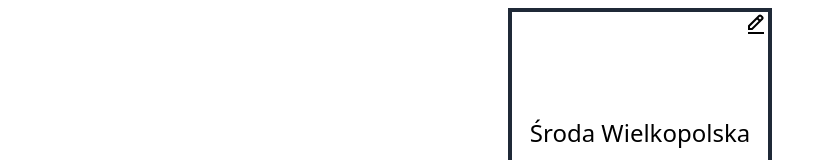
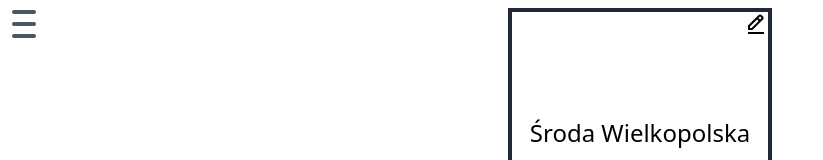
Before and after one commit to BartoszJakubowsky/calendar, a React (Create React App) app: page / in a window 1280 px wide. Shown: the top 160 px of the page, without its empty margins (0-823 px from the left). Built offline with nearby package versions, Linux system fonts and the light colour scheme; data requests are answered from the project's data file.

Commit message:
Animations in progress

```diff
--- a/src/App.js
+++ b/src/App.js
@@ -18,6 +18,7 @@ import MainPage from './pages/MainPage'
 import AdminUserPage from './pages/AdminUserPage'
 import CreateCalendarPage from './pages/CreateCalendarPage'
 import NotFoundPage from './pages/NotFoundPage'
+import Menu from './components/Menu'
 //only for test purpusses -> at the end it's goint to be admin
 import useCalendars from './hooks/useCalendars';
 import useAuthenctication from './hooks/useAuthentication';
@@ -29,6 +30,9 @@ function App()
       const {isAdmin} = useAuthenctication();
       const {login, calendars, calendarToEdit, currentPath} = useCalendars();
       const location = useLocation();
+
+      const formsPaths = ['/logowanie', '/haslo', '/rejestracja'];
+
       const calendarsRoutes = calendars.map(calendar=>
             {
                   if (calendar.name === undefined || calendar.name === '')
@@ -37,10 +41,13 @@ function App()
                   return <Route path={name} element={<CalendarPage calendar={calendar}/>}/>;
 
             });
-      return <AnimatePresence initial={false} mode='wait'>
+
+        return (<>
+                  <AnimatePresence initial={false} mode='wait'>
+                  {formsPaths.includes(currentPath)? false : <Menu className='flex'/>}
                   <Routes key={location.pathname} location={location}>
                         <Route path='/' element={<MainPage/>} replace/>
-                        <Route path='/logowanie' element={<LoginPage/>}/>
+                        {formsPaths.map(form => {return <Route path={form} element={<LoginPage/>}/>})}
 
                   {calendarsRoutes}
                   {/* {login &&
@@ -59,6 +66,7 @@ function App()
                         <Route path='*'element={<NotFoundPage/>}/>
                   </Routes>
                   </AnimatePresence>
+                  </>)
 }
 
 export default App;
--- /dev/null
+++ b/src/components/Menu.jsx
@@ -0,0 +1,24 @@
+import classNames from "classnames";
+import HamburgerIcon from "../pages/calendarPage/calendar/menuComponents/HamburgerIcon";
+import useMobileDevice from '../hooks/useMobileDevice'
+import DesktopMenu from "../pages/calendarPage/calendar/menuComponents/DesktopMenu";
+import MobileMenu from "../pages/calendarPage/calendar/menuComponents/MobileMenu";
+import { useState } from "react";
+
+export default function Menu({calendarName,...rest})
+{
+    //remeber to fix calenbdarName to center
+    const menuClassName = classNames(rest.className)
+    const isMobile = useMobileDevice();
+    const [isOpen, setIsOpen] = useState(false);
+    const handleMenuClick = () => setIsOpen(!isOpen);
+
+  return (
+    <div className={rest.className?rest.className : `bg-red-400 flex items-center justify-center w-full h-12`}>
+        <HamburgerIcon  onClick={handleMenuClick} className='scale-75 absolute left-0 top-0 z-30'  />
+        {calendarName? <h1 className="cursor-default flex">{calendarName}</h1> : false}
+        {isMobile? <MobileMenu isOpen={isOpen}/> : <DesktopMenu isOpen={isOpen} close={handleMenuClick}/>}
+    </div>
+       );
+
+}
--- a/src/pages/LoginPage.js
+++ b/src/pages/LoginPage.js
@@ -35,7 +35,8 @@ export default function LoginPage({page})
 
 
     return (
-        <m.div className="flex bg-indigo-100 justify-center h-screen w-screen overflow-hidden" initial={{y: '100%'}} animate={{y: "0%"}} transition={{duration:0.5, ease: 'easeOut'}} exit={{opacity:0}} layoutId='1'>
+        <m.div className="flex bg-indigo-100 justify-center h-screen w-screen overflow-hidden" initial={{opacity: 0}} animate={{opacity: 1}} transition={{duration:0.5, ease: 'easeOut'}} exit={{opacity:0}} layoutId='1'>
+        {/* <m.div className="flex bg-indigo-100 justify-center h-screen w-screen overflow-hidden" initial={{y: '100%'}} animate={{y: "0%"}} transition={{duration:0.5, ease: 'easeOut'}} exit={{opacity:0}} layoutId='1'> */}
             {springs.map((props, index) => (
               <animated.div key={index} className="absolute flex w-full h-full overflow-hidden pb-14" style={{ ...props }}>
                 {formToShow[index]}
--- a/src/pages/MainPage.js
+++ b/src/pages/MainPage.js
@@ -14,10 +14,11 @@ import useCalendars from '../hooks/useCalendars';
 import useAuthenctication from "../hooks/useAuthentication";
 import Convirm from "../components/Convirm";
 import {motion as m} from 'framer-motion';
+import Menu from "../components/Menu";
 
 function MainPage({className})
 {
-    const {calendars,navigate, convirm, setCalendarToEdit} = useCalendars();
+    const {calendars,navigate, convirm, setCalendarToEdit, currentPath} = useCalendars();
     const {isAdmin} = useAuthenctication();
 
 
@@ -61,7 +62,8 @@ function MainPage({className})
 
         })
 
-    return <m.div className=" flex flex-col justify-center items-center h-screen overflow-hidden" initial={{y: '100%'}} animate={{y: "0%"}} transition={{duration:0.5, ease: 'easeOut'}} exit={{opacity:1}} layoutId="1">
+    // return <m.div className=" flex flex-col justify-center items-center h-screen overflow-hidden"layout initial={{y: '100%'}} animate={{y: "0%"}} transition={{duration:0.5, ease: 'easeOut', type: 'spring', stiffness: 700, damping: 30}} exit={{opacity:1}} layoutId="1">
+    return <m.div className=" flex flex-col justify-center items-center h-screen overflow-hidden"layout initial={{y: '100%'}} animate={{y: "0%"}} transition={{type: 'spring', stiffness: 110, damping: 12}} exit={currentPath === '/logowanie'?{ opacity: 0, transition: 0.2} : {y: "100%"}} layoutId="1">
                     {createCalendarCard}
                     {/* Always show additional cart */}
 
--- a/src/pages/calendarPage/CalendarPage.jsx
+++ b/src/pages/calendarPage/CalendarPage.jsx
@@ -1,7 +1,7 @@
 import { useState } from "react";
 import { useSprings, animated } from "react-spring";
 import classNames from "classnames";
-import Menu from './calendar/Menu'
+import Menu from '../../components/Menu'
 import Month from "./calendar/Month";
 import useMobileDevice from "../../hooks/useMobileDevice";
 import useCalendars from '../../hooks/useCalendars';
--- a/src/pages/calendarPage/calendar/Menu.jsx
+++ /dev/null
@@ -1,24 +0,0 @@
-import classNames from "classnames";
-import HamburgerIcon from "./menuComponents/HamburgerIcon";
-import useMobileDevice from '../../../hooks/useMobileDevice'
-import DesktopMenu from "./menuComponents/DesktopMenu";
-import MobileMenu from "./menuComponents/MobileMenu";
-import { useState } from "react";
-
-export default function Menu({calendarName,...rest})
-{
-    //remeber to fix calenbdarName to center
-    const menuClassName = classNames(rest.className)
-    const isMobile = useMobileDevice();
-    const [isOpen, setIsOpen] = useState(false);
-    const handleMenuClick = () => setIsOpen(!isOpen);
-
-  return (
-    <div className='bg-red-400 flex items-center justify-center w-full h-12'>
-        <HamburgerIcon onClick={handleMenuClick} className='scale-75 absolute left-0 top-0 z-30'/>
-        {calendarName? <h1 className="cursor-default flex">{calendarName}</h1> : false}
-        {isMobile? <MobileMenu isOpen={isOpen}/> : <DesktopMenu isOpen={isOpen}/>}
-    </div>
-       );
-
-}
--- a/src/pages/calendarPage/calendar/menuComponents/DesktopMenu.jsx
+++ b/src/pages/calendarPage/calendar/menuComponents/DesktopMenu.jsx
@@ -2,9 +2,10 @@
 import { NavLink } from "react-router-dom";
 import useCalendars from "../../../../hooks/useCalendars";
 
-export default function DesktopMenu({isOpen})
+export default function DesktopMenu({isOpen, close})
 {
     const {calendars} = useCalendars();
+    const handleClick = ( ) => close();
 
     return (
     <nav className={`top-0 left-0 w-[35vw] bg-blue-600  p-10 pl-20 text-white absolute z-20 h-full  ease-in-out duration-300 ${
@@ -12,12 +13,12 @@ export default function DesktopMenu({isOpen})
     }`} >
         <h3 className="mt-20 text-4xl font-semibold text-white">Do dokończenia</h3>
         <ul>
-            <li><NavLink to='/' style={({isActive}) => {return {color: 'red'}}}>Strona główna</NavLink></li>
-            {calendars.map(calendar => {return <li><NavLink to={`/${calendar.name}`}>{calendar.name}</NavLink></li>})}
+            <li onClick={handleClick} ><NavLink to='/' style={({isActive}) => {return {color: 'red'}}}>Strona główna</NavLink></li>
+            {calendars.map(calendar => {return <li><NavLink to={`/${calendar.name.replaceAll(' ', '_').normalize("NFD").replace(/[\u0300-\u036f]/g, "")}`}>{calendar.name}</NavLink></li>})}
         </ul>
         <h3 className="mt-20 text-4xl font-semibold text-white">Pozostałe</h3>
         <ul>
-            <li><NavLink to='/logowanie'>Wyologuj się</NavLink></li>
+            <li onClick={handleClick}><NavLink to='/logowanie'>Wyologuj się</NavLink></li>
         </ul>
 
 
--- a/src/pages/calendarPage/calendar/menuComponents/HamburgerIcon.jsx
+++ b/src/pages/calendarPage/calendar/menuComponents/HamburgerIcon.jsx
@@ -1,4 +1,5 @@
 import React, { useState } from "react";
+import { motion as m } from "framer-motion";
 
 export default function HamburgerIcon({calendarName, ...rest})
 {
@@ -7,7 +8,7 @@ const appStyles = "app flex items-center justify-center pt-10";
 const genericHamburgerLine = `h-1 w-6 my-1 rounded-full bg-black transition ease transform duration-300`;
 
   return (
-    <div className={appStyles + rest.className} onClick={rest.onClick}>
+    <m.div className={appStyles + rest.className} onClick={rest.onClick} transition={{duration:0.25, ease: 'easeOut'}} exit={{opacity: 0}} initial={{x: '-100%'}} animate={{x: "0%"}}>
       <button
         className="flex flex-col h-12 w-12 rounded justify-center items-center group"
         onClick={() => setIsOpen(!isOpen)}
@@ -32,7 +33,7 @@ const genericHamburgerLine = `h-1 w-6 my-1 rounded-full bg-black transition ease
           }`}
         />
       </button>
-    </div>
+    </m.div>
   );
 
 }
```
